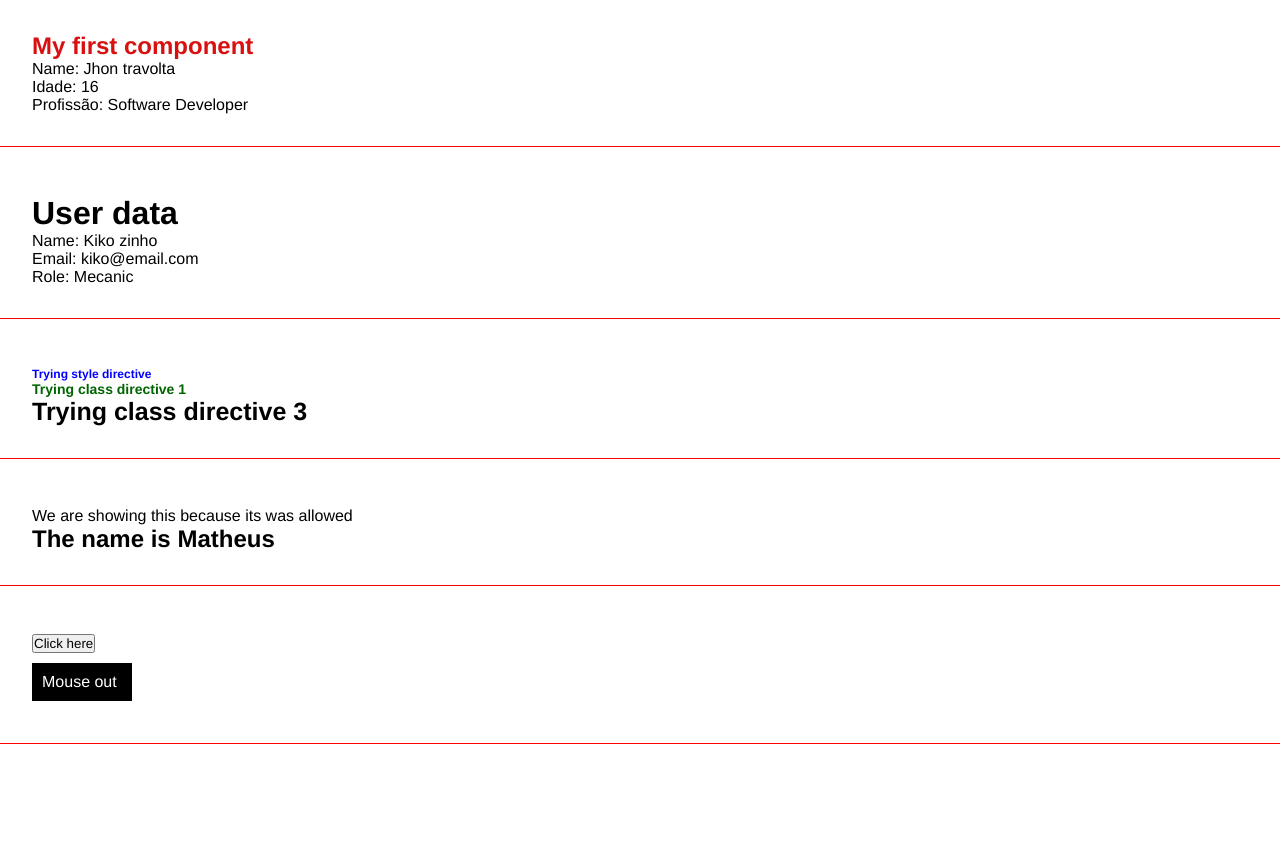
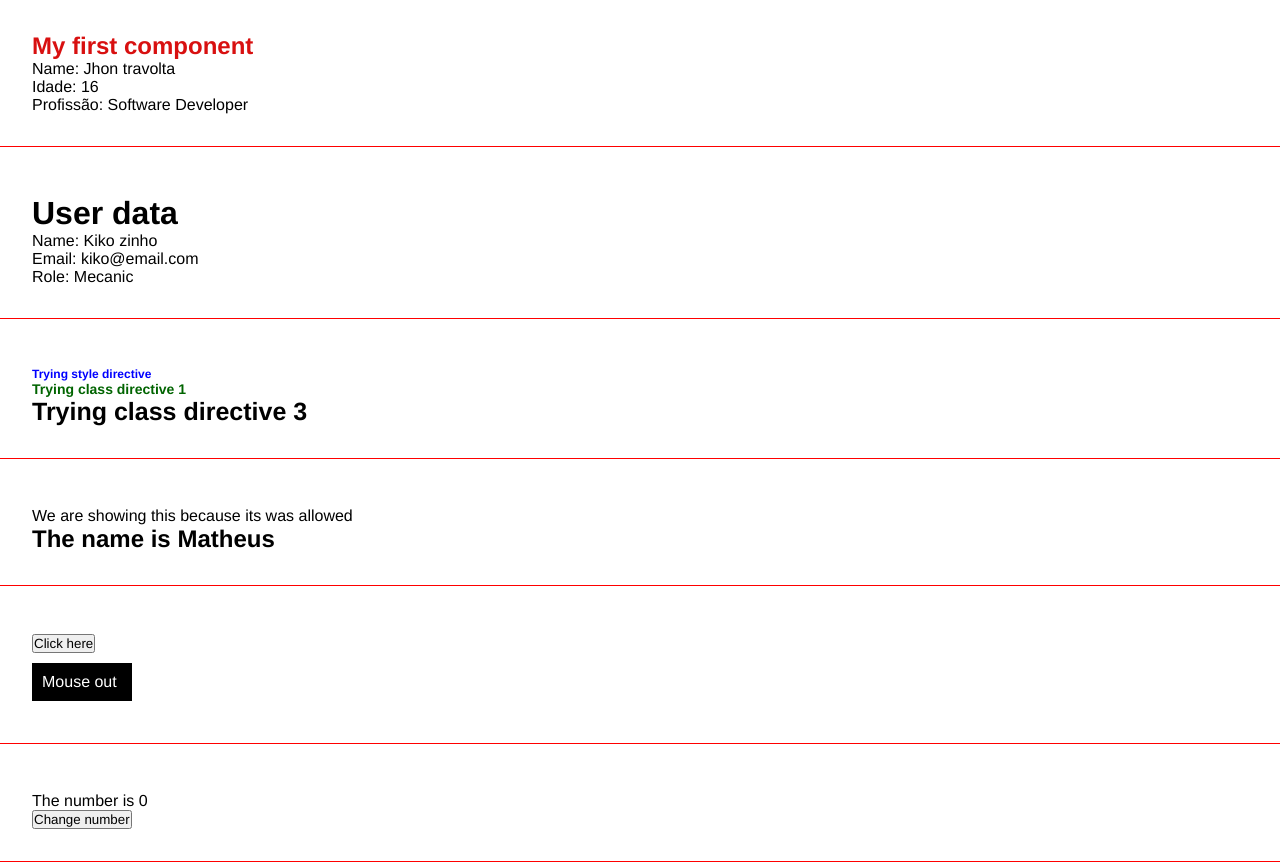
Before and after one commit to RogerXO/curso-angular, an Angular app: page / in a window 1280 px wide. Shown: the top 868 px of the page. Built offline with nearby package versions, Linux system fonts and the light colour scheme.

Commit message:
event emitter

```diff
--- a/src/app/app.component.html
+++ b/src/app/app.component.html
@@ -1,5 +1,6 @@
 <app-first-component></app-first-component>
-<app-parent-data [name]="userName" [userData]="userData" ></app-parent-data>
+<app-parent-data [name]="userName" [userData]="userData"></app-parent-data>
 <app-directives></app-directives>
 <app-if-render></app-if-render>
 <app-events></app-events>
+<app-emitter></app-emitter>
--- a/src/app/app.module.ts
+++ b/src/app/app.module.ts
@@ -8,6 +8,8 @@
 import { DirectivesComponent } from './components/directives/directives.component';
 import { IfRenderComponent } from './components/if-render/if-render.component';
 import { EventsComponent } from './components/events/events.component';
+import { EmitterComponent } from './components/emitter/emitter.component';
+import { ChangeNumberComponent } from './components/change-number/change-number.component';
 
 @NgModule({
   declarations: [
@@ -16,7 +18,9 @@
     ParentDataComponent,
     DirectivesComponent,
     IfRenderComponent,
-    EventsComponent
+    EventsComponent,
+    EmitterComponent,
+    ChangeNumberComponent
   ],
   imports: [
     BrowserModule,
--- /dev/null
+++ b/src/app/components/change-number/change-number.component.html
@@ -0,0 +1 @@
+<button (click)="handleClick()">Change number</button>
--- /dev/null
+++ b/src/app/components/change-number/change-number.component.ts
@@ -0,0 +1,14 @@
+import { Component, EventEmitter, Output} from '@angular/core';
+
+@Component({
+  selector: 'app-change-number',
+  templateUrl: './change-number.component.html',
+  styleUrls: ['./change-number.component.css']
+})
+export class ChangeNumberComponent {
+  @Output() ChangeNumber: EventEmitter<any> = new EventEmitter()
+
+  handleClick() {
+    this.ChangeNumber.emit()
+  }
+}
--- /dev/null
+++ b/src/app/components/emitter/emitter.component.html
@@ -0,0 +1,4 @@
+<div class="class">
+    <p>The number is {{myNumber}}</p>
+    <app-change-number (ChangeNumber)="onChangeNumber()"></app-change-number>
+</div>
--- /dev/null
+++ b/src/app/components/emitter/emitter.component.ts
@@ -0,0 +1,14 @@
+import { Component } from '@angular/core';
+
+@Component({
+  selector: 'app-emitter',
+  templateUrl: './emitter.component.html',
+  styleUrls: ['./emitter.component.css'],
+})
+export class EmitterComponent {
+  myNumber: number = 0;
+
+  onChangeNumber(): void {
+    this.myNumber = Math.floor(Math.random() * 100);
+  }
+}
```
Also changed, not shown: src/app/components/change-number/change-number.component.css (added), src/app/components/emitter/emitter.component.css (added), 2 other files (tests, documents, lock files or other folders).
